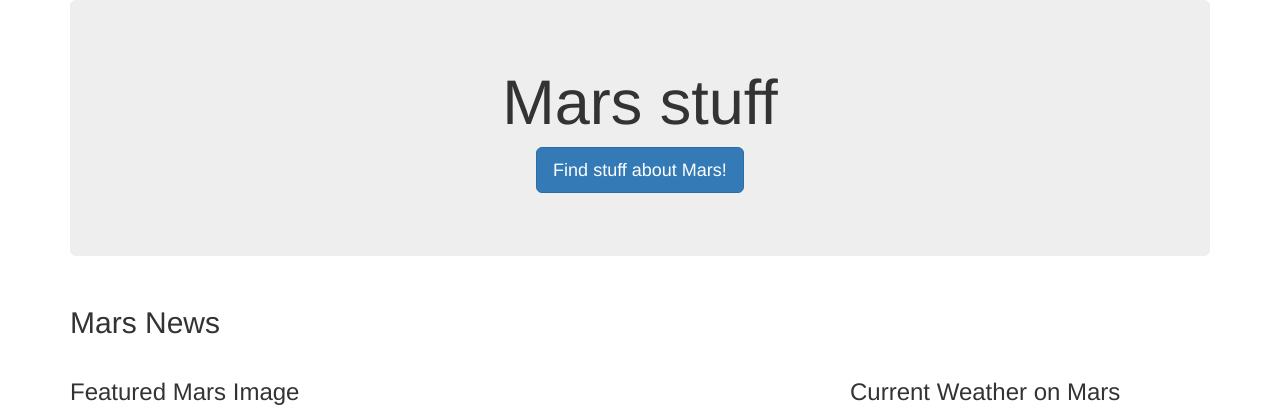
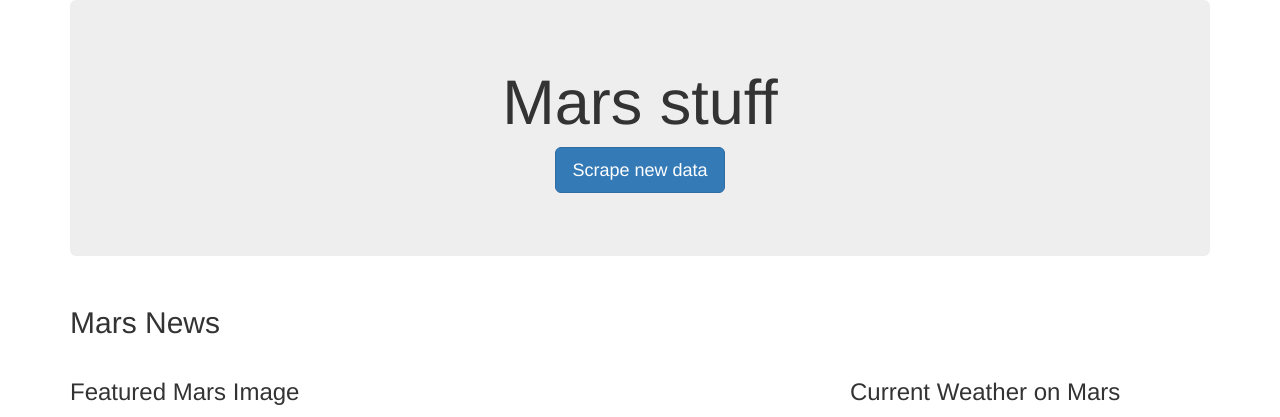
Before and after one commit to neilgbp/MissiontoMarsWebScrapingHW, a Flask app: page / in a window 1280 px wide. Shown: the top 417 px of the page. Run offline with Flask 2, Linux system fonts and the light colour scheme; data that the repository does not hold is empty; some libraries are stand-ins or nearby versions.

Commit message:
Update index.html

```diff
--- a/templates/index.html
+++ b/templates/index.html
@@ -14,7 +14,7 @@
 
     <div class="jumbotron text-center">
       <h1>Mars stuff</h1>
-      <p><a class="btn btn-primary btn-lg" href="/scrape" role="button">Find stuff about Mars!</a></p>
+      <p><a class="btn btn-primary btn-lg" href="/scrape" role="button">Scrape new data</a></p>
     </div>
 
     <div class="row" id="mars_news">
```
